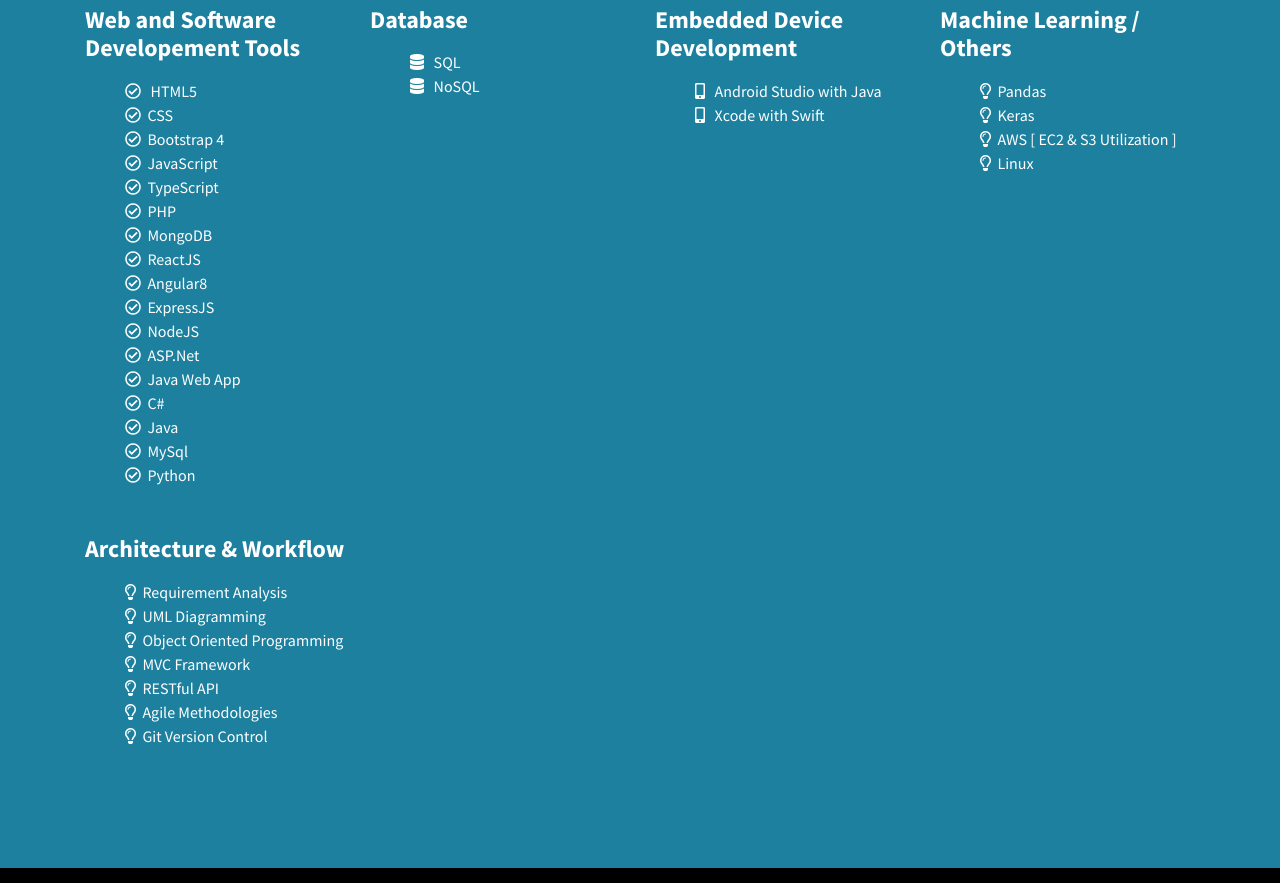
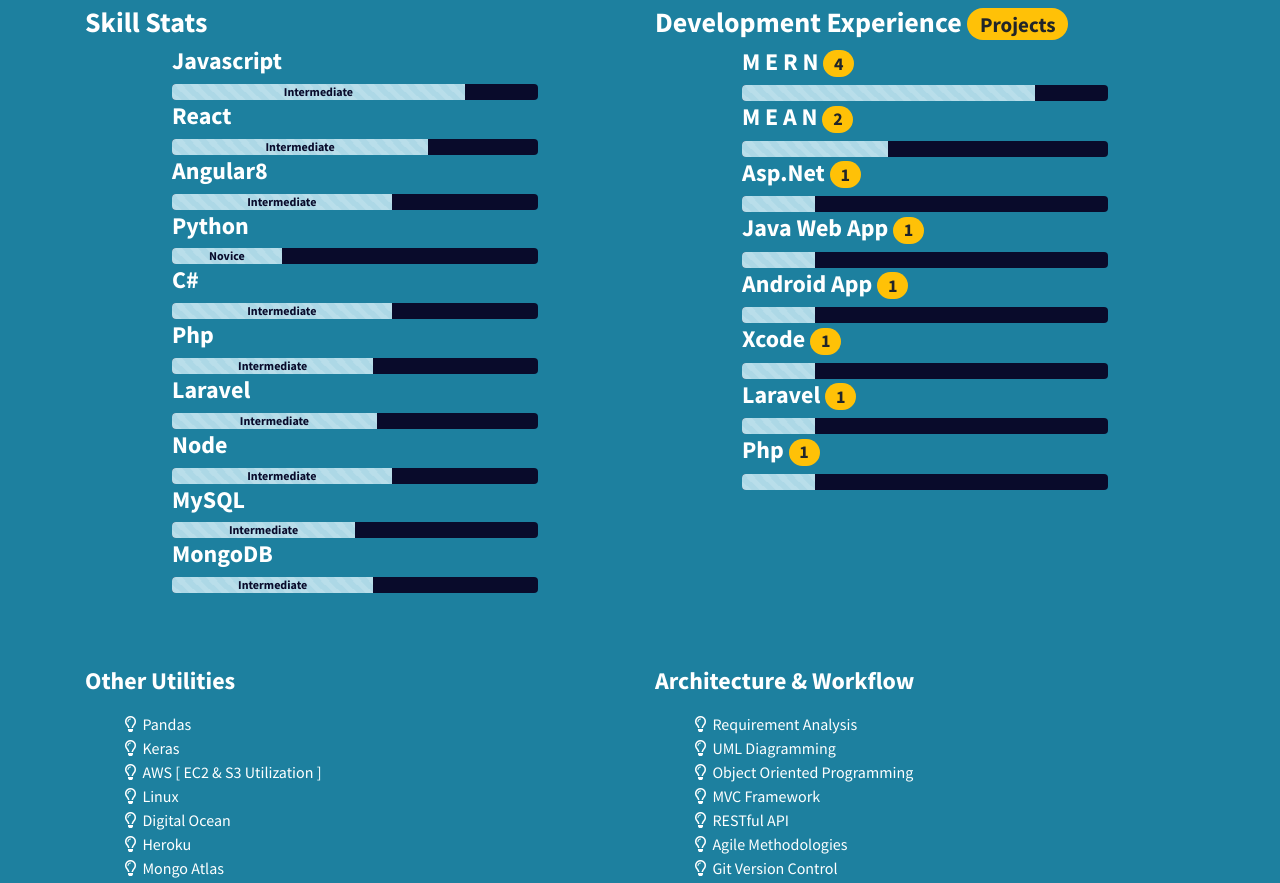
Before and after one commit to lilianyangc/portfolio, a plain HTML site: page index.html in a window 1280 px wide. Shown: the part 1180-2063 px from the top of the page. Drawn offline with Linux system fonts and the light colour scheme.

Commit message:
Status bar added

```diff
--- a/index.html
+++ b/index.html
@@ -20,6 +20,7 @@
 
   <!-- Custom CSS -->
   <link href="css/stylish-portfolio.min.css" rel="stylesheet">
+
 </head>
 
 <body id="page-top">
@@ -73,7 +74,11 @@
             </div>
           </h3>
           <br>
-          <p class="mb-5">Motivated, grounded and a solution-oriented developer with an amazing attention to detail. Loves facing and embracing the challenges of being a developer. Passionate about learning and implementing new technologies. Diligently solves problems, while improving the self and others along the way.</p>
+          <h4 class="mb-5">Motivated, grounded and a solution-oriented developer with an amazing attention to detail.
+            Loves facing and embracing the challenges of being a developer. Passionate about
+            learning and implementing new technologies.
+            Diligently solves problems, while improving the self and
+            others along the way.</h4>
           <h3 class="text-muted">Aurora, ONTARIO <br>
             <a href="mailto:mlilianyang@gmail.com">mlilianyang@gmail.com</a></h3>
           <div class="social-icons">
@@ -143,67 +148,147 @@
       </li>
     </ul>
     <!-- ------------------------ -->
+    <br /> <br />
+<div class="row">
+  <div class="col-lg-6 col-md-7">
+    <h3><strong>Skill Stats</strong></h3>
+    <div class="container skills">
+      <li>
+        <h4>Javascript</h4>
+        <div class="progress">
+          <div class="progress-bar progress-bar-striped progress-bar-animated" style="width:80%">Intermediate</div>
+        </div>
+      </li>
+      <li>
+        <h4>React</h4>
+        <div class="progress">
+          <div class="progress-bar progress-bar-striped progress-bar-animated" style="width:70%">Intermediate</div>
+        </div>
+      </li>
+      <li>
+        <h4>Angular8</h4>
+        <div class="progress">
+          <div class="progress-bar progress-bar-striped progress-bar-animated" style="width:60%">Intermediate</div>
+        </div>
+      </li>
+      <li>
+        <h4>Python</h4>
+        <div class="progress">
+          <div class="progress-bar progress-bar-striped progress-bar-animated" style="width:30%">Novice</div>
+        </div>
+      </li>
+      <li>
+        <h4>C#</h4>
+        <div class="progress">
+          <div class="progress-bar progress-bar-striped progress-bar-animated" style="width:60%">Intermediate</div>
+        </div>
+      </li>
+      <li>
+        <h4>Php</h4>
+        <div class="progress">
+          <div class="progress-bar progress-bar-striped progress-bar-animated" style="width:55%">Intermediate</div>
+        </div>
+      </li>
+      <li>
+        <h4>Laravel</h4>
+        <div class="progress">
+          <div class="progress-bar progress-bar-striped progress-bar-animated" style="width:56%">Intermediate</div>
+        </div>
+      </li>
+      <li>
+        <h4>Node</h4>
+        <div class="progress">
+          <div class="progress-bar progress-bar-striped progress-bar-animated" style="width:60%">Intermediate</div>
+        </div>
+      </li>
+      <li>
+        <h4>MySQL</h4>
+        <div class="progress">
+          <div class="progress-bar progress-bar-striped progress-bar-animated" style="width:50%">Intermediate</div>
+        </div>
+      </li>
+      <li>
+        <h4>MongoDB</h4>
+        <div class="progress">
+          <div class="progress-bar progress-bar-striped progress-bar-animated" style="width:55%">Intermediate</div>
+        </div>
+      </li>
+      <br>
+    </div>
+  </div>
+  <div class="col-lg-6 col-md-7">
+    <h3><strong>Development Experience <span class="badge badge-pill badge-warning"> Projects</span></strong></h3>
+    <div class="container skills">
+      <li>
+        <h4>M E R N <span class="badge badge-pill badge-warning">4</span></h4>
+        <div class="progress">
+          <div class="progress-bar progress-bar-striped progress-bar-animated" style="width:80%"></div>
+        </div>
+      </li>
+      <li>
+        <h4>M E A N <span class="badge badge-pill badge-warning">2</span></h4>
+        <div class="progress">
+          <div class="progress-bar progress-bar-striped progress-bar-animated" style="width:40%"></div>
+        </div>
+      </li>
+      <li>
+        <h4>Asp.Net <span class="badge badge-pill badge-warning">1</span></h4>
+        <div class="progress">
+          <div class="progress-bar progress-bar-striped progress-bar-animated" style="width:20%"></div>
+        </div>
+      </li>
+      <li>
+        <h4>Java Web App <span class="badge badge-pill badge-warning">1</span></h4>
+        <div class="progress">
+          <div class="progress-bar progress-bar-striped progress-bar-animated" style="width:20%"></div>
+        </div>
+      </li>
+      <li>
+        <h4>Android App <span class="badge badge-pill badge-warning">1</span></h4>
+        <div class="progress">
+          <div class="progress-bar progress-bar-striped progress-bar-animated" style="width:20%"></div>
+        </div>
+      </li>
+      <li>
+        <h4>Xcode <span class="badge badge-pill badge-warning">1</span></h4>
+        <div class="progress">
+          <div class="progress-bar progress-bar-striped progress-bar-animated" style="width:20%"></div>
+        </div>
+      </li>
+      <li>
+        <h4>Laravel <span class="badge badge-pill badge-warning">1</span></h4>
+        <div class="progress">
+          <div class="progress-bar progress-bar-striped progress-bar-animated" style="width:20%"></div>
+        </div>
+      </li>
+      <li>
+        <h4>Php <span class="badge badge-pill badge-warning">1</span></h4>
+        <div class="progress">
+          <div class="progress-bar progress-bar-striped progress-bar-animated" style="width:20%"></div>
+        </div>
+      </li>
+      <br>
+    </div>
+  </div>
+  </div>
       <br><br>
       <div class="row">
-        <div class="col-lg-3 col-md-6 mb-5 mb-lg-0">
-          <h4><strong>Web and Software Developement Tools</strong></h4>
-          <ul class="fa-ul mb-0" id="list">
-            <li><i class="far fa-check-circle"></i> &nbsp; HTML5</li>
-            <li><i class="far fa-check-circle"></i> &nbsp;CSS</li>
-            <li><i class="far fa-check-circle"></i> &nbsp;Bootstrap 4</li>
-            <li><i class="far fa-check-circle"></i> &nbsp;JavaScript</li>
-            <li><i class="far fa-check-circle"></i> &nbsp;TypeScript</li>
-            <li><i class="far fa-check-circle"></i> &nbsp;PHP</li>
-            <li><i class="far fa-check-circle"></i> &nbsp;MongoDB</li>
-            <li><i class="far fa-check-circle"></i> &nbsp;ReactJS</li>
-            <li><i class="far fa-check-circle"></i> &nbsp;Angular8</li>
-            <li><i class="far fa-check-circle"></i> &nbsp;ExpressJS</li>
-            <li><i class="far fa-check-circle"></i> &nbsp;NodeJS</li>
-            <li><i class="far fa-check-circle"></i> &nbsp;ASP.Net</li>
-            <li><i class="far fa-check-circle"></i> &nbsp;Java Web App</li>
-            <li><i class="far fa-check-circle"></i> &nbsp;C#</li>
-            <li><i class="far fa-check-circle"></i> &nbsp;Java</li>
-            <li><i class="far fa-check-circle"></i> &nbsp;MySql</li>
-            <li><i class="far fa-check-circle"></i> &nbsp;Python</li>
-          </ul>
-          </ul>
-        </div>
-        <div class="col-lg-3 col-md-6 mb-5 mb-lg-0">
+        <div class="col-lg-6 col-md-7">
           <h4>
-            <strong>Database</strong>
-          </h4>
-          <ul class="fa-ul mb-0" id="list">
-            <li><i class="fas fa-database"></i> &nbsp; SQL</li>
-            <li><i class="fas fa-database"></i> &nbsp; NoSQL</li>
-        </div>
-        <div class="col-lg-3 col-md-6 mb-5 mb-md-0">
-          <!-- <span class="service-icon rounded-circle mx-auto mb-3">
-            <i class="icon-like"></i>
-          </span> -->
-          <h4>
-            <strong>Embedded Device Development</strong>
-          </h4>
-          <ul class="fa-ul mb-0" id="list">
-            <li><i class="fas fa-mobile-alt"></i></i> &nbsp; Android Studio with Java</li>
-            <li><i class="fas fa-mobile-alt"></i> &nbsp; Xcode with Swift</li>
-          </ul>
-
-        </div>
-        <div class="col-lg-3 col-md-6">
-          <h4>
-            <strong>Machine Learning / Others</strong>
+            <strong>Other Utilities</strong>
           </h4>
           <ul class="fa-ul mb-0" id="list">
             <li><i class="far fa-lightbulb"></i>&nbsp;&nbsp;Pandas</li>
             <li><i class="far fa-lightbulb"></i>&nbsp;&nbsp;Keras</li>
             <li><i class="far fa-lightbulb"></i>&nbsp;&nbsp;AWS [ EC2 & S3 Utilization ]</li>
             <li><i class="far fa-lightbulb"></i>&nbsp;&nbsp;Linux</li>
+            <li><i class="far fa-lightbulb"></i>&nbsp;&nbsp;Digital Ocean</li>
+            <li><i class="far fa-lightbulb"></i>&nbsp;&nbsp;Heroku</li>
+            <li><i class="far fa-lightbulb"></i>&nbsp;&nbsp;Mongo Atlas</li>
           </ul>
         </div>
 
-      </div>
-       <!-- ------------------------------ -->
-    <br><br>
+        <div class="col-lg-6 col-md-7">
           <h4><strong>Architecture & Workflow</strong></h4>
           <ul class="fa-ul mb-0" id="list">
             <li><i class="far fa-lightbulb"></i>&nbsp;&nbsp;Requirement Analysis</li>
@@ -216,9 +301,8 @@
 
           </ul>
         </div>
- <!-- ----------------------------- -->
       </div>
-
+       <!-- ------------------------------ -->
 
   </section>
 
```
Also changed, not shown: css/stylish-portfolio.min.css, 1 other file. Lines whose indentation alone changed are shown as unchanged.
